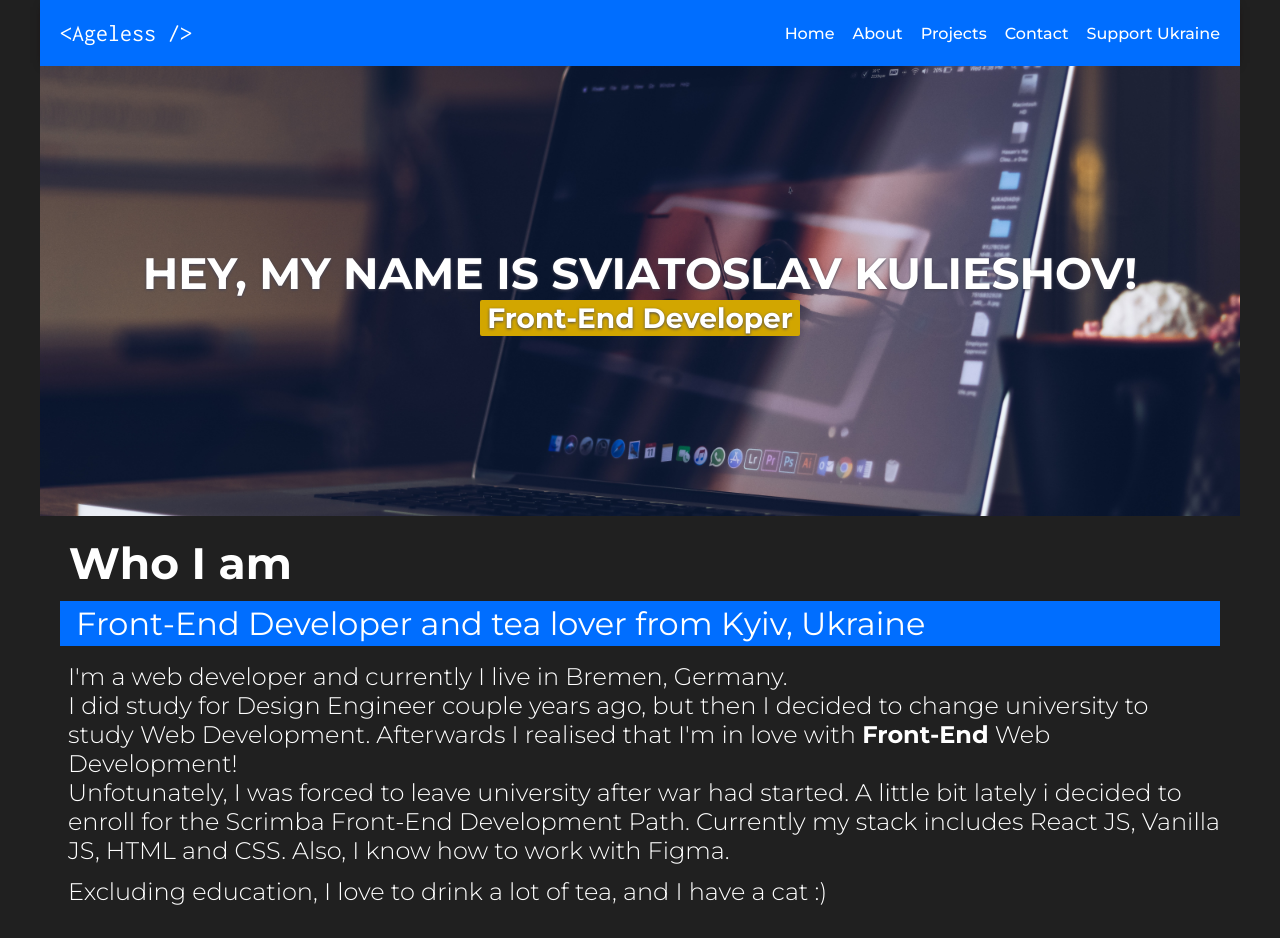
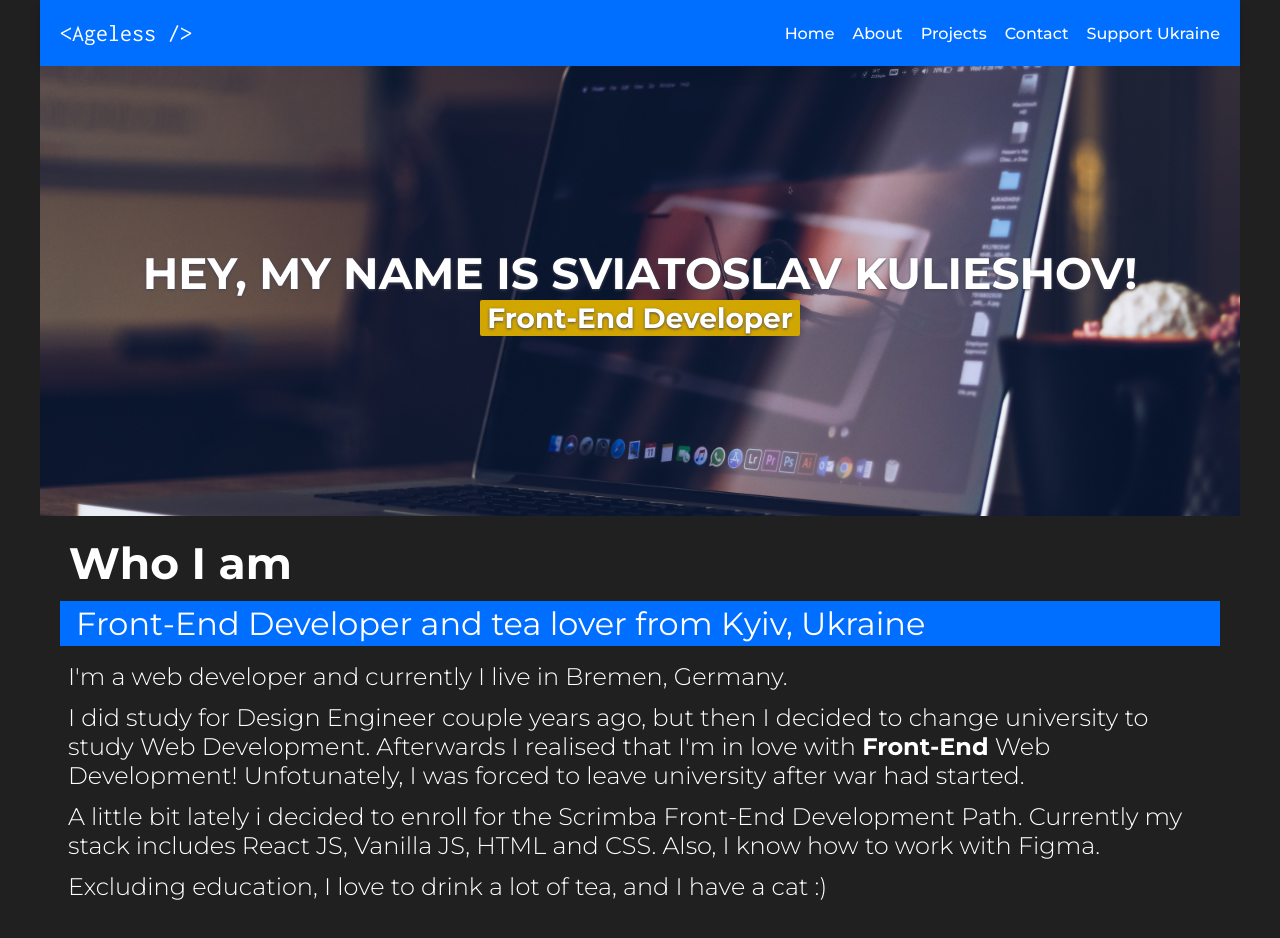
Before and after one commit to agelesskid/portfolio-v2, a React (Vite) app: page / in a window 1280 px wide. Built offline with nearby package versions, Linux system fonts and the light colour scheme.

Commit message:
tweaked text in About component

```diff
--- a/src/Components/About.jsx
+++ b/src/Components/About.jsx
@@ -6,10 +6,15 @@ export default function About() {
 
             <div className="about-secondary-desc-wrapper section-secondary-desc-wrapper">
                 <p>
-                    I'm a web developer and currently I live in Bremen, Germany.<br />
+                    I'm a web developer and currently I live in Bremen, Germany.
+                </p>
+                <p>
                     I did study for Design Engineer couple years ago, but then I decided to change university to study Web Development.
-                    Afterwards I realised that I'm in love with <b>Front-End</b> Web Development! <br />
+                    Afterwards I realised that I'm in love with <b>Front-End</b> Web Development!
                     Unfotunately, I was forced to leave university after war had started.
+                </p>
+                <p>
+
                     A little bit lately i decided to enroll for the Scrimba Front-End Development Path.
                     Currently my stack includes React JS, Vanilla JS, HTML and CSS.
                     Also, I know how to work with Figma.
```
